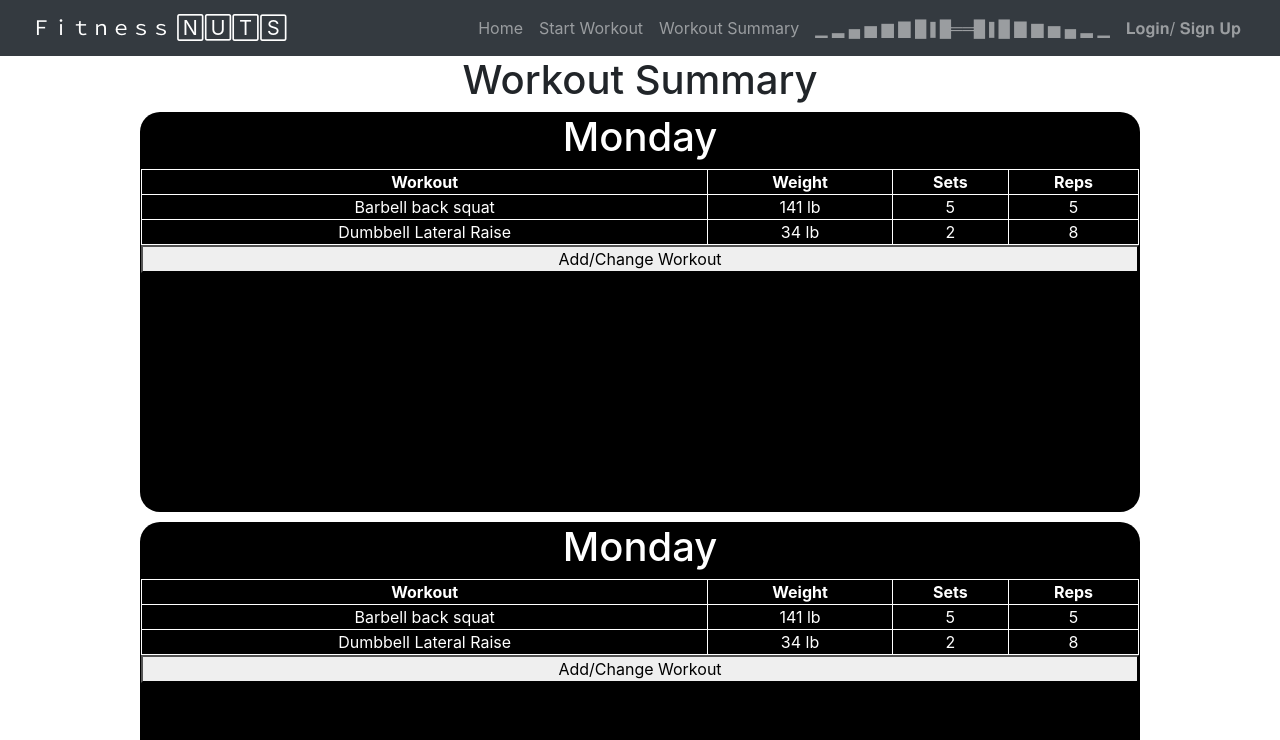
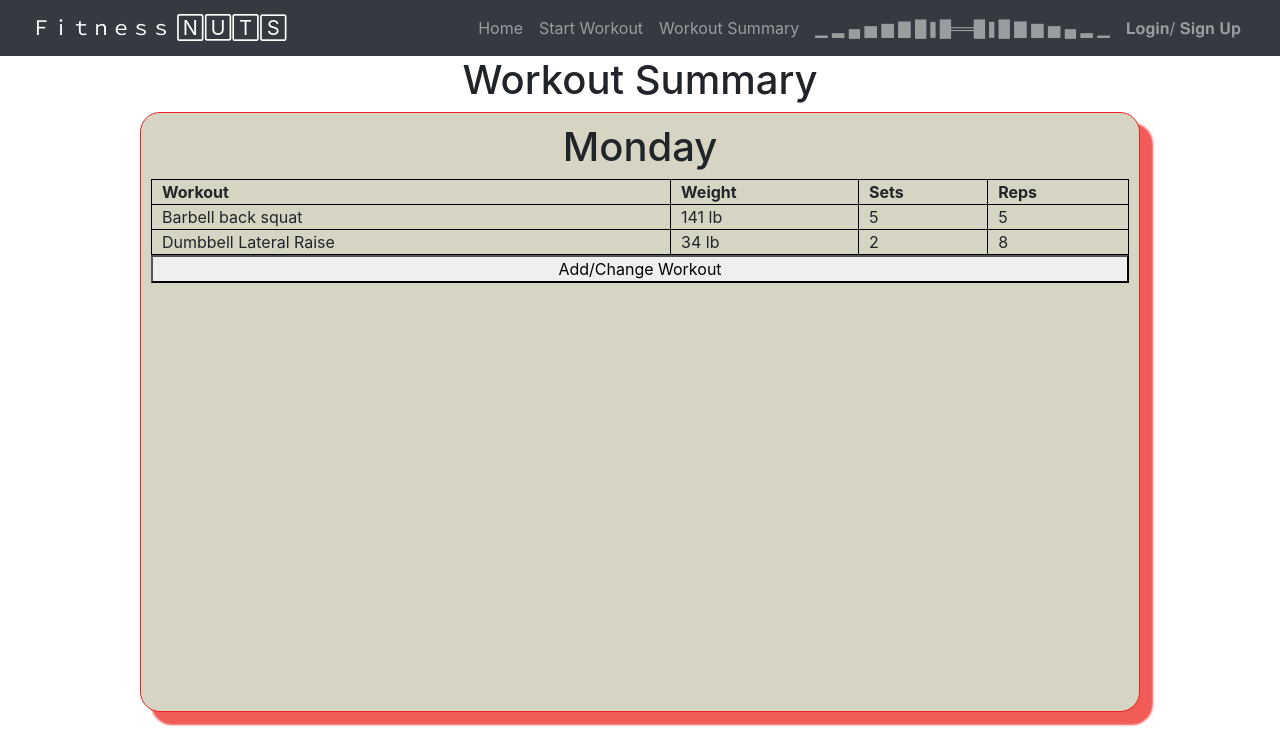
Before and after one commit to jesterb0206/fit-nuts, a React (Create React App) app in the folder client/: page /WorkoutSummary in a window 1280 px wide. Shown: the top 740 px of the page. Built offline with nearby package versions, Linux system fonts and the light colour scheme; no server answers.

Commit message:
Workout Summary Card Styling Minus Table & Buttons

```diff
--- a/client/src/App.css
+++ b/client/src/App.css
@@ -1,33 +1,51 @@
-/* --------------------------------Workout Card Section ------------------------------- */
+/* Color Palette */
+
+:root {
+  --off-white: #d6d5c3;
+  --red: #ea2420;
+}
+
+/* -------------------- Workout Card Section -------------------- */
+
+/* An ID to Center Only Specific Elements */
 
 #center__text {
   text-align: center;
 }
 
+/* Workout Summary Card Container */
+
 .workout__cards {
-  color: white;
-  height: 400px;
-  margin: auto;
-  max-width: 1000px;
-  text-align: center;
-  width: 99%;
+  align-items: center;
+  display: flex;
+  flex-direction: column;
 }
 
+/* Workout Summary Card Styling */
+
 .card {
-  background-color: black;
+  background-color: var(--off-white);
+  border: 1px solid rgba(234, 36, 32, 1);
   border-radius: 20px;
-  height: 100%;
-  margin-bottom: 10px;
-  width: 100%;
+  box-shadow: 12px 12px 2px 1px rgba(236, 36, 32, 0.75);
+  cursor: pointer;
+  height: 600px;
+  margin-bottom: 30px;
+  max-width: 1000px;
+  padding: 10px;
+  width: 90%;
 }
+
+/* Table Styling */
 
 td,
 th,
 tr {
-  border: 1px solid white;
+  border: 1px solid black;
+  padding-left: 10px;
 }
 
-/* ------------------------------- HomePage Section------------------------------------ */
+/* -------------------- Home Page Section -------------------- */
 
 .homepageSection {
   background-image: url('../src/images/workout-1.jpg');
@@ -38,8 +56,6 @@ tr {
   flex-wrap: wrap;
   flex-direction: row;
   justify-content: center;
-
-
 }
 
 .welcomeHeader {
@@ -51,7 +67,7 @@ tr {
   border: 10px;
   padding: 10px;
   text-align: center;
-  color:rgb(5, 5, 105);
+  color: rgb(5, 5, 105);
   box-shadow: 0 10px 0 0 rgba(0, 0, 0, 5);
 }
 
@@ -90,7 +106,6 @@ tr {
   min-height: 100vh;
 }
 
-
 .workoutHeader {
   display: flex;
   flex-wrap: wrap;
@@ -103,11 +118,15 @@ tr {
 .addExerciseForm {
   margin-top: 250px;
   padding: 20px;
-    background: linear-gradient(135deg, rgba(255, 255, 255, 0.1), rgba(255, 255, 255, 0));
+  background: linear-gradient(
+    135deg,
+    rgba(255, 255, 255, 0.1),
+    rgba(255, 255, 255, 0)
+  );
   backdrop-filter: blur(15px);
   -webkit-backdrop-filter: blur(15px);
   border-radius: 20px;
-    border:1px solid rgba(255, 255, 255, 0.18);
+  border: 1px solid rgba(255, 255, 255, 0.18);
   box-shadow: 0 8px 32px 0 rgba(0, 0, 0, 0.37);
   margin: 50px;
 }
@@ -115,12 +134,9 @@ tr {
 .inputNameTitle {
   font-size: 25px;
   color: rgb(48, 214, 15);
-  text-shadow: 0 0 10 rgba(48, 214, 15),
-  0 0 20 rgb(48, 214, 15),
-  0 0 40 rgb(48, 214, 15),
-  0 0 80 rgb(48, 214, 15),
-  0 0 160 rgb(48, 214, 15)
-  0 0 320 rgb(48, 214, 15);
+  text-shadow: 0 0 10 rgba(48, 214, 15), 0 0 20 rgb(48, 214, 15),
+    0 0 40 rgb(48, 214, 15), 0 0 80 rgb(48, 214, 15),
+    0 0 160 rgb(48, 214, 15) 0 0 320 rgb(48, 214, 15);
 }
 
 .exerciseSubmitBtn {
--- a/client/src/components/Card.js
+++ b/client/src/components/Card.js
@@ -4,7 +4,7 @@ import '../App.css';
 function Card() {
   return (
     <div className='card'>
-      <h1>Monday</h1>
+      <h1 id='center__text'>Monday</h1>
       <table>
         <tr>
           <th>Workout</th>
--- a/client/src/pages/WorkoutSummary.js
+++ b/client/src/pages/WorkoutSummary.js
@@ -1,3 +1,4 @@
+/* eslint-disable no-unused-vars */
 /* eslint-disable react/jsx-no-undef */
 
 import React from 'react';
```
Lines whose indentation alone changed are shown as unchanged.
